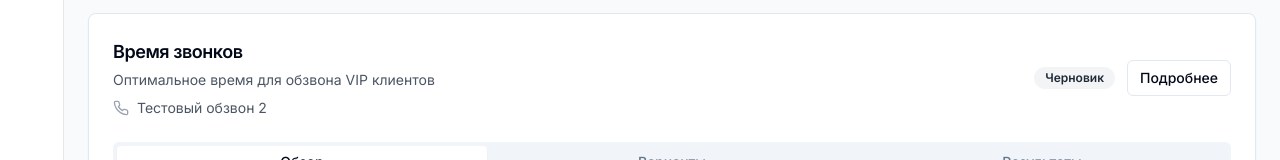
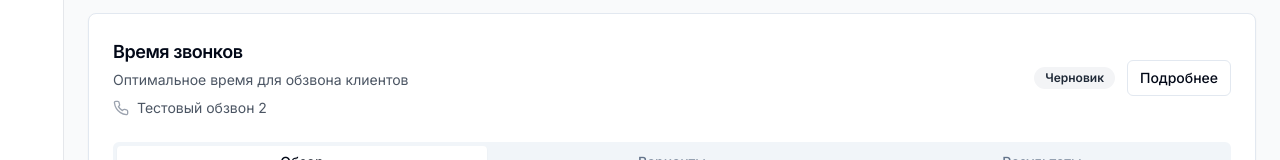
Before and after one commit to Nik-Kns/hantico-call-center, a Next.js app: page /obzvoni/ab-tests in a window 1280 px wide. Shown: the part 612-772 px from the top of the page. Built offline with nearby package versions, Linux system fonts and the light colour scheme.

Commit message:
🔧 Fix: Убрать слово VIP из описания A/B теста
- Изменено: 'Оптимальное время для обзвона VIP клиентов'
- На: 'Оптимальное время для обзвона клиентов'
- Страница: /obzvoni/ab-tests

```diff
--- a/src/app/obzvoni/ab-tests/page.tsx
+++ b/src/app/obzvoni/ab-tests/page.tsx
@@ -97,7 +97,7 @@ const mockCampaignABTests = [
   {
     id: 'campaign-ab-2',
     name: 'Время звонков',
-    description: 'Оптимальное время для обзвона VIP клиентов',
+    description: 'Оптимальное время для обзвона клиентов',
     campaignId: 'obz-1',
     campaignName: 'Тестовый обзвон 2',
     status: 'draft',
```
